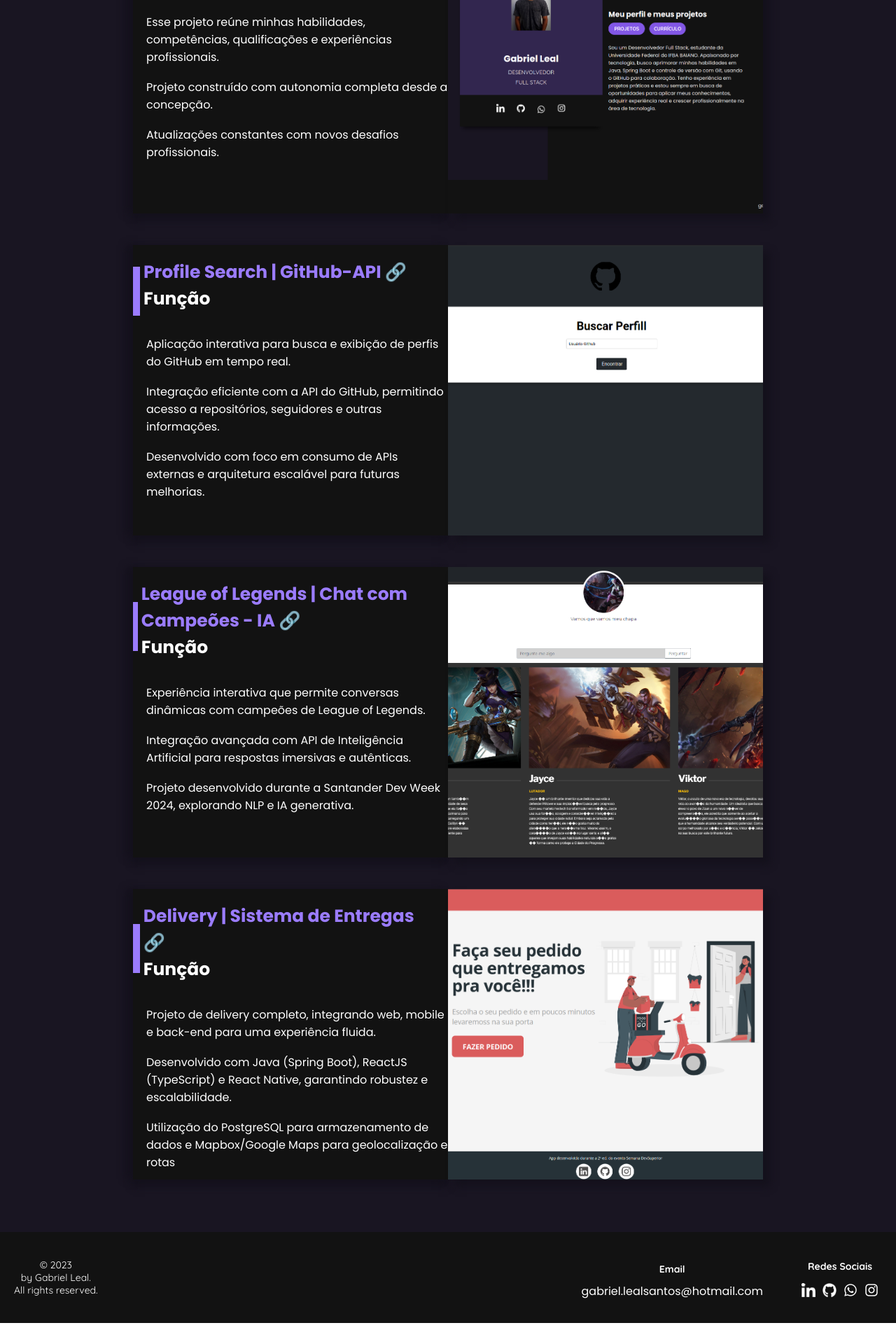
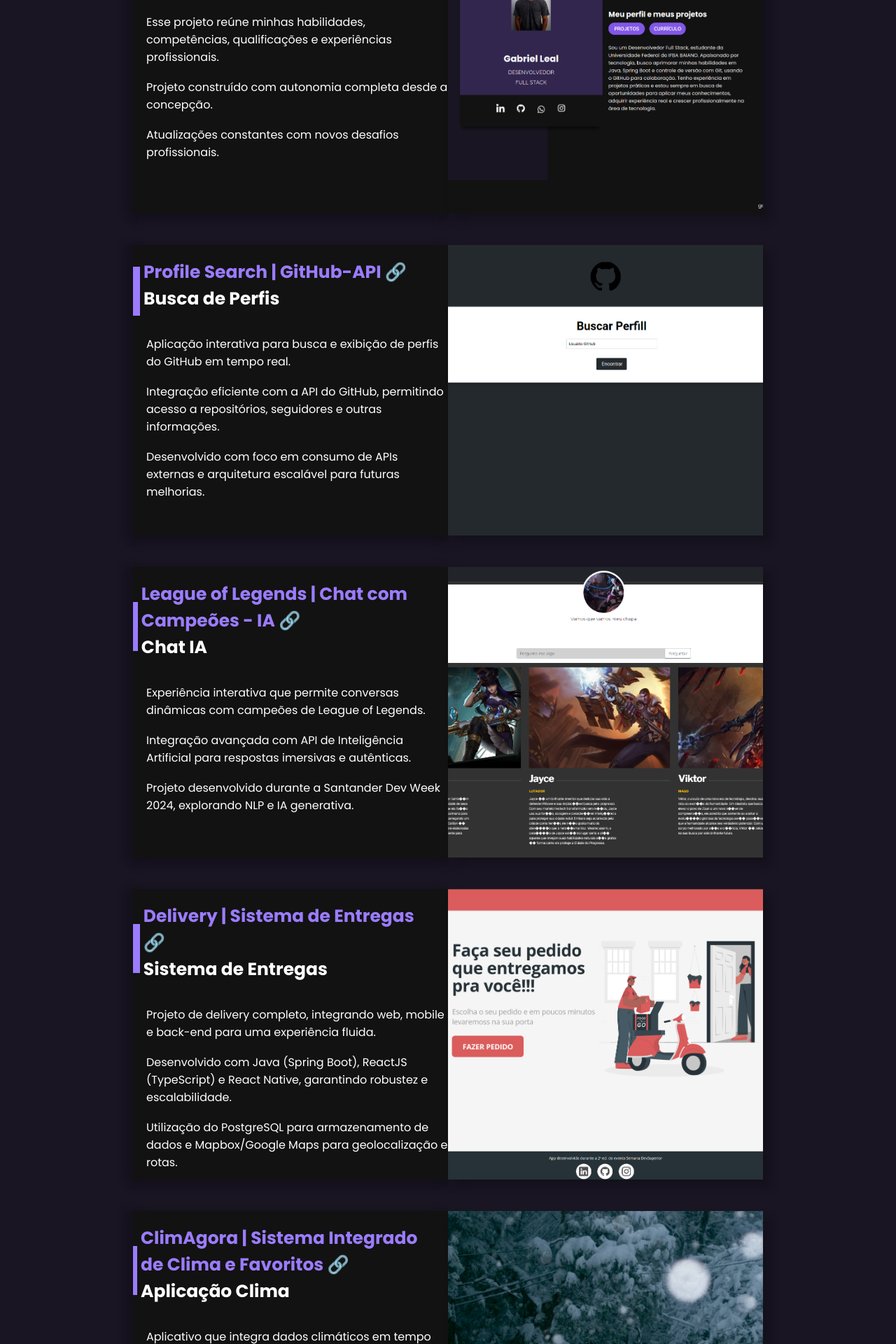
Before and after one commit to Gabriellealsantos/portifolio, a React (Vite) app: page /project in a window 1280 px wide. Shown: the part 880-2800 px from the top of the page at 70% size. Before the commit the page ends 2770 px from the top, so only its background shows below. Built offline with nearby package versions, Linux system fonts and the light colour scheme.

Commit message:
styles: projeto clima

```diff
--- a/src/components/TextCard/index.tsx
+++ b/src/components/TextCard/index.tsx
@@ -5,10 +5,12 @@
     title: string;
     functionLabel: string;
     texts: string[]; // Mais flexível para qualquer número de textos
+    git: string;
 };
 
-export const TextCard = ({ title, functionLabel, texts }: TextCardProps) => (
+export const TextCard = ({ title, functionLabel, texts, git }: TextCardProps) => (
     <BaseCard className="card-project" shadowDirection="left">
+        <a href={git} target="_blank" rel="noopener noreferrer">
             <div className="header-card-container">
                 <div className="style-bar-container pf-mt20">
                     <div className="rectangular"></div>
@@ -20,5 +22,6 @@
                     <p key={index}>{text}</p>
                 ))}
             </div>
+        </a>
     </BaseCard>
 );
--- a/src/routes/PortifolioHome/Project/index.tsx
+++ b/src/routes/PortifolioHome/Project/index.tsx
@@ -4,6 +4,7 @@
 import lolProjectImg from '../../../assets/lol.png';
 import portifolioImg from '../../../assets/portifolio.png';
 import deliveryImg from '../../../assets/Delivery.png';
+import climaImg from '../../../assets/clima.png';
 import FooterPf from '../../../components/FooterPf';
 import { ImageCard } from '../../../components/ImageCard';
 import { TextCard } from '../../../components/TextCard';
@@ -13,60 +14,78 @@
     const projects = [
         {
             title: 'GABRIEL LEAL | Portfólio',
-            functionLabel: 'Função',
+            functionLabel: 'E-commerce',
             texts: [
                 'Esse projeto reúne minhas habilidades, competências, qualificações e experiências profissionais.',
                 'É o projeto mais profissional, descritivo e organizado que já construí do total zero e sem nenhuma ajuda.',
                 'Continuarei atualizando-o com novos projetos cada vez mais complexos.'
             ],
             image: dsCommerceImg,
-            link: 'https://www.linkedin.com/posts/gabriel-leal-santos_conclu%C3%AD-meu-curso-na-devsuperior-com-o-projeto-activity-7221602574993395712-HmIa'
+            link: 'https://www.linkedin.com/posts/gabriel-leal-santos_conclu%C3%AD-meu-curso-na-devsuperior-com-o-projeto-activity-7221602574993395712-HmIa',
+            github: 'https://github.com/Gabriellealsantos/-DSCommerce'
         },
         {
             title: 'GABRIEL LEAL | Portfólio',
-            functionLabel: 'Função',
+            functionLabel: 'Curriculo',
             texts: [
                 'Esse projeto reúne minhas habilidades, competências, qualificações e experiências profissionais.',
                 'Projeto construído com autonomia completa desde a concepção.',
                 'Atualizações constantes com novos desafios profissionais.'
             ],
             image: portifolioImg,
-            link: 'https://www.linkedin.com/posts/gabriel-leal-santos_bom-dia-galera-estou-animado-em-compartilhar-activity-7126550439151435776-YE9_'
+            link: 'https://www.linkedin.com/posts/gabriel-leal-santos_bom-dia-galera-estou-animado-em-compartilhar-activity-7126550439151435776-YE9_',
+            github: 'https://github.com/Gabriellealsantos/portifolio'
         },
         {
-            "title": "Profile Search | GitHub-API",
-            "functionLabel": "Função",
-            "texts": [
-                "Aplicação interativa para busca e exibição de perfis do GitHub em tempo real.",
-                "Integração eficiente com a API do GitHub, permitindo acesso a repositórios, seguidores e outras informações.",
-                "Desenvolvido com foco em consumo de APIs externas e arquitetura escalável para futuras melhorias."
+            title: 'Profile Search | GitHub-API',
+            functionLabel: 'Busca de Perfis',
+            texts: [
+                'Aplicação interativa para busca e exibição de perfis do GitHub em tempo real.',
+                'Integração eficiente com a API do GitHub, permitindo acesso a repositórios, seguidores e outras informações.',
+                'Desenvolvido com foco em consumo de APIs externas e arquitetura escalável para futuras melhorias.'
             ],
-            "image": gitProjectImg,
-            "link": "https://www.linkedin.com/posts/gabriel-leal-santos_bom-dia-pessoal-estou-empolgado-em-compartilhar-activity-7206303763706339328-ylh9"
+            image: gitProjectImg,
+            link: 'https://www.linkedin.com/posts/gabriel-leal-santos_bom-dia-pessoal-estou-empolgado-em-compartilhar-activity-7206303763706339328-ylh9',
+            github: 'https://github.com/Gabriellealsantos/git-api'
         },
         {
-            "title": "League of Legends | Chat com Campeões - IA",
-            "functionLabel": "Função",
-            "texts": [
-                "Experiência interativa que permite conversas dinâmicas com campeões de League of Legends.",
-                "Integração avançada com API de Inteligência Artificial para respostas imersivas e autênticas.",
-                "Projeto desenvolvido durante a Santander Dev Week 2024, explorando NLP e IA generativa."
+            title: 'League of Legends | Chat com Campeões - IA',
+            functionLabel: 'Chat IA',
+            texts: [
+                'Experiência interativa que permite conversas dinâmicas com campeões de League of Legends.',
+                'Integração avançada com API de Inteligência Artificial para respostas imersivas e autênticas.',
+                'Projeto desenvolvido durante a Santander Dev Week 2024, explorando NLP e IA generativa.'
             ],
-            "image": lolProjectImg,
-            "link": "https://www.linkedin.com/posts/gabriel-leal-santos_durante-a-santander-dev-week-2024-tive-a-activity-7207037345882189824-4UJu"
+            image: lolProjectImg,
+            link: 'https://www.linkedin.com/posts/gabriel-leal-santos_durante-a-santander-dev-week-2024-tive-a-activity-7207037345882189824-4UJu',
+            github: 'https://github.com/Gabriellealsantos/IALol'
         },
         {
             title: 'Delivery | Sistema de Entregas',
-            functionLabel: 'Função',
+            functionLabel: 'Sistema de Entregas',
             texts: [
                 'Projeto de delivery completo, integrando web, mobile e back-end para uma experiência fluida.',
                 'Desenvolvido com Java (Spring Boot), ReactJS (TypeScript) e React Native, garantindo robustez e escalabilidade.',
-                'Utilização do PostgreSQL para armazenamento de dados e Mapbox/Google Maps para geolocalização e rotas',
+                'Utilização do PostgreSQL para armazenamento de dados e Mapbox/Google Maps para geolocalização e rotas.'
             ],
             image: deliveryImg,
-            link: 'https://www.linkedin.com/feed/update/urn:li:activity:7283147378876952577/'
+            link: 'https://www.linkedin.com/feed/update/urn:li:activity:7283147378876952577/',
+            github: 'https://github.com/Gabriellealsantos/Delivery'
+        },
+        {
+            title: 'ClimAgora | Sistema Integrado de Clima e Favoritos',
+            functionLabel: 'Aplicação Clima',
+            texts: [
+                'Aplicativo que integra dados climáticos em tempo real utilizando a API OpenWeather, aliado à API Geocode para a validação e busca de cidades.',
+                'Permite aos usuários pesquisar, visualizar e favoritar cidades, mantendo uma lista personalizada de locais preferidos.',
+                'Implementa autenticação segura e criação de conta com JWT e OAuth2.'
+            ],
+            image: climaImg,
+            link: 'https://www.linkedin.com/posts/gabriel-leal-santos_springboot-java-api-activity-7298370103065108483-HaqM',
+            github: 'https://github.com/Gabriellealsantos/climaAgora'
         }
     ];
+
 
     return (
         <>
@@ -98,6 +117,7 @@
                                 title={project.title}
                                 functionLabel={project.functionLabel}
                                 texts={project.texts}
+                                git={project.github}
                             />
 
                             <ImageCard
```
Also changed, not shown: src/assets/clima.png (added). Lines whose indentation alone changed are shown as unchanged.
